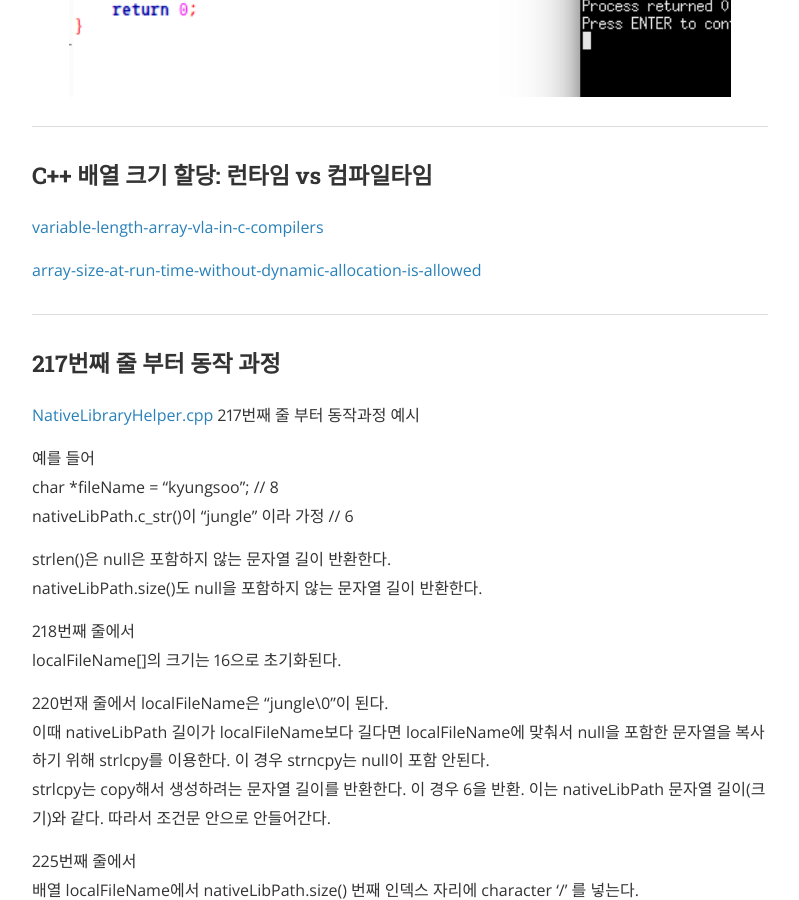
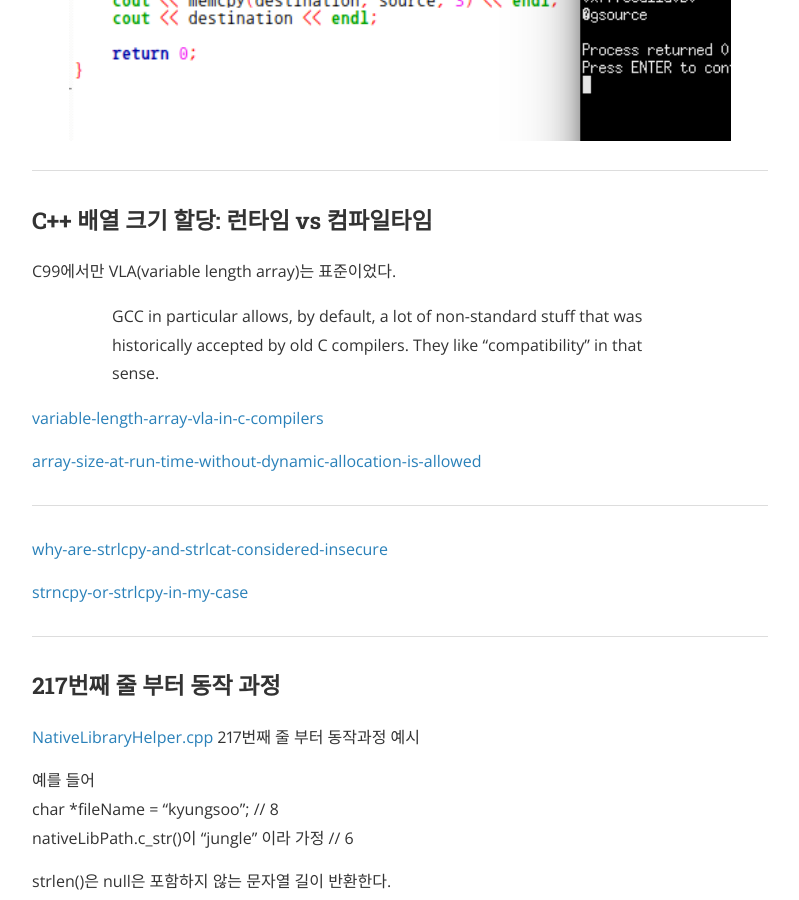
Before and after one commit to sihyeon-kim/sihyeon-kim.github.io, a Jekyll site: the page built from _posts/2019-09-02-Android-Package-Manager-#09-strlcpy.markdown, in a window 1280 px wide and 900 px high, scrolled down 4103 px. Shown: the whole window, without its empty margins (240-1039 px from the left). Built offline with Jekyll 4.4.1, drawn with Linux system fonts in a browser that asks for light colours; nearby versions of some CDN libraries; comment, search, counter and statistics services are not loaded.

Commit message:
Update 2019-09-02-Android-Package-Manager-#09-strlcpy.markdown

```diff
--- a/_posts/2019-09-02-Android-Package-Manager-#09-strlcpy.markdown
+++ b/_posts/2019-09-02-Android-Package-Manager-#09-strlcpy.markdown
@@ -78,6 +78,8 @@ void* memcpy( void* dest, const void* src, std::size_t count );
 
 ![ㅁ](/assets/0902-05.png)
 
+---
+
 ##### strlcpy와 memcpy 비교
 
 ![ㅁ](/assets/0902-03.png)
@@ -88,10 +90,20 @@ void* memcpy( void* dest, const void* src, std::size_t count );
 
 ### C++ 배열 크기 할당: 런타임 vs 컴파일타임
 
+C99에서만 VLA(variable length array)는 표준이었다.
+
+>> GCC in particular allows, by default, a lot of non-standard stuff that was historically accepted by old C compilers. They like "compatibility" in that sense.
+
 
 [variable-length-array-vla-in-c-compilers](https://stackoverflow.com/questions/39334435/variable-length-array-vla-in-c-compilers)
 
 [array-size-at-run-time-without-dynamic-allocation-is-allowed](https://stackoverflow.com/questions/737240/array-size-at-run-time-without-dynamic-allocation-is-allowed)
+
+---
+
+[why-are-strlcpy-and-strlcat-considered-insecure](https://stackoverflow.com/questions/2114896/why-are-strlcpy-and-strlcat-considered-insecure)
+
+[strncpy-or-strlcpy-in-my-case](https://stackoverflow.com/questions/6987217/strncpy-or-strlcpy-in-my-case)
 
 ---
 
```
